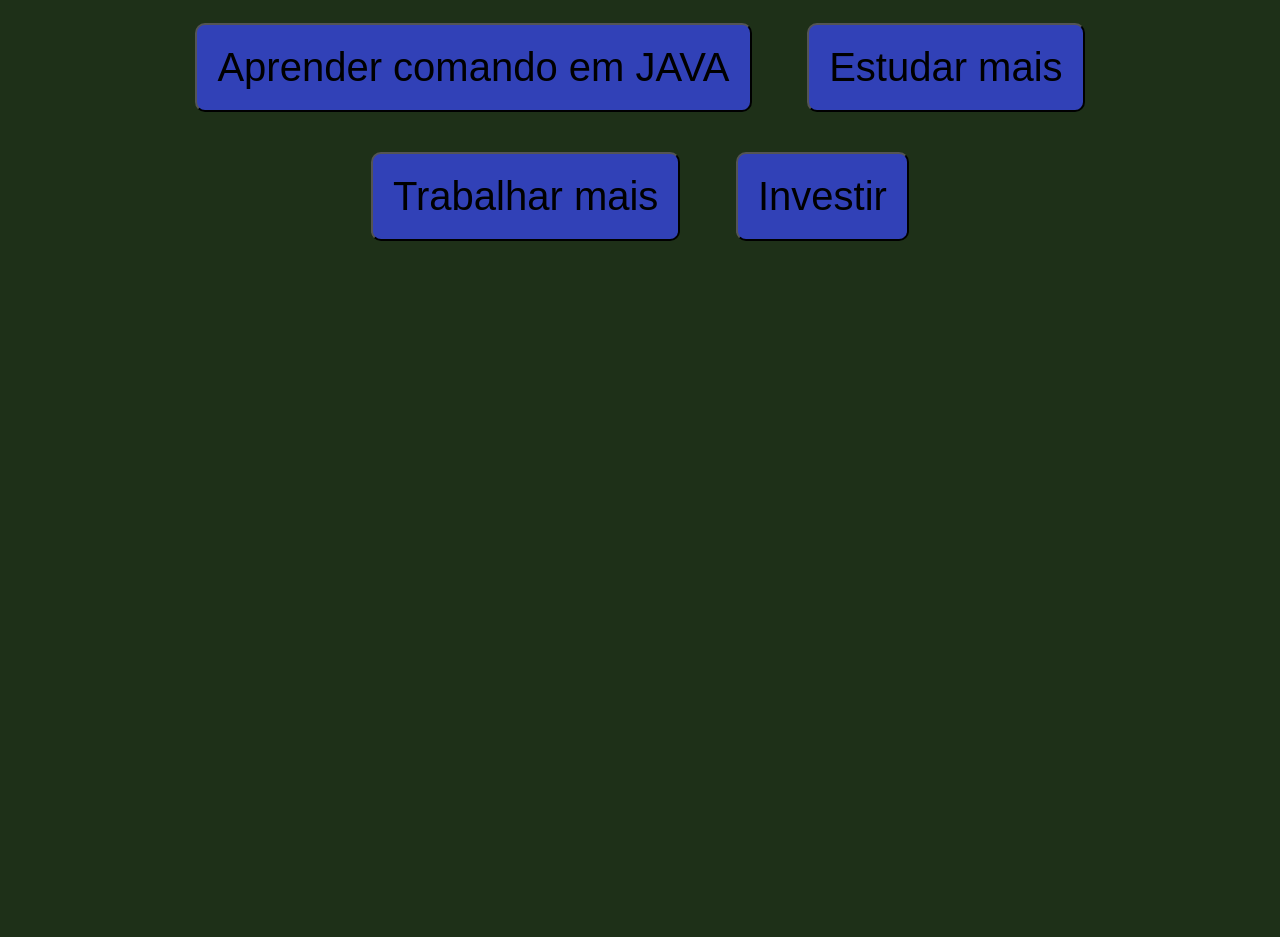
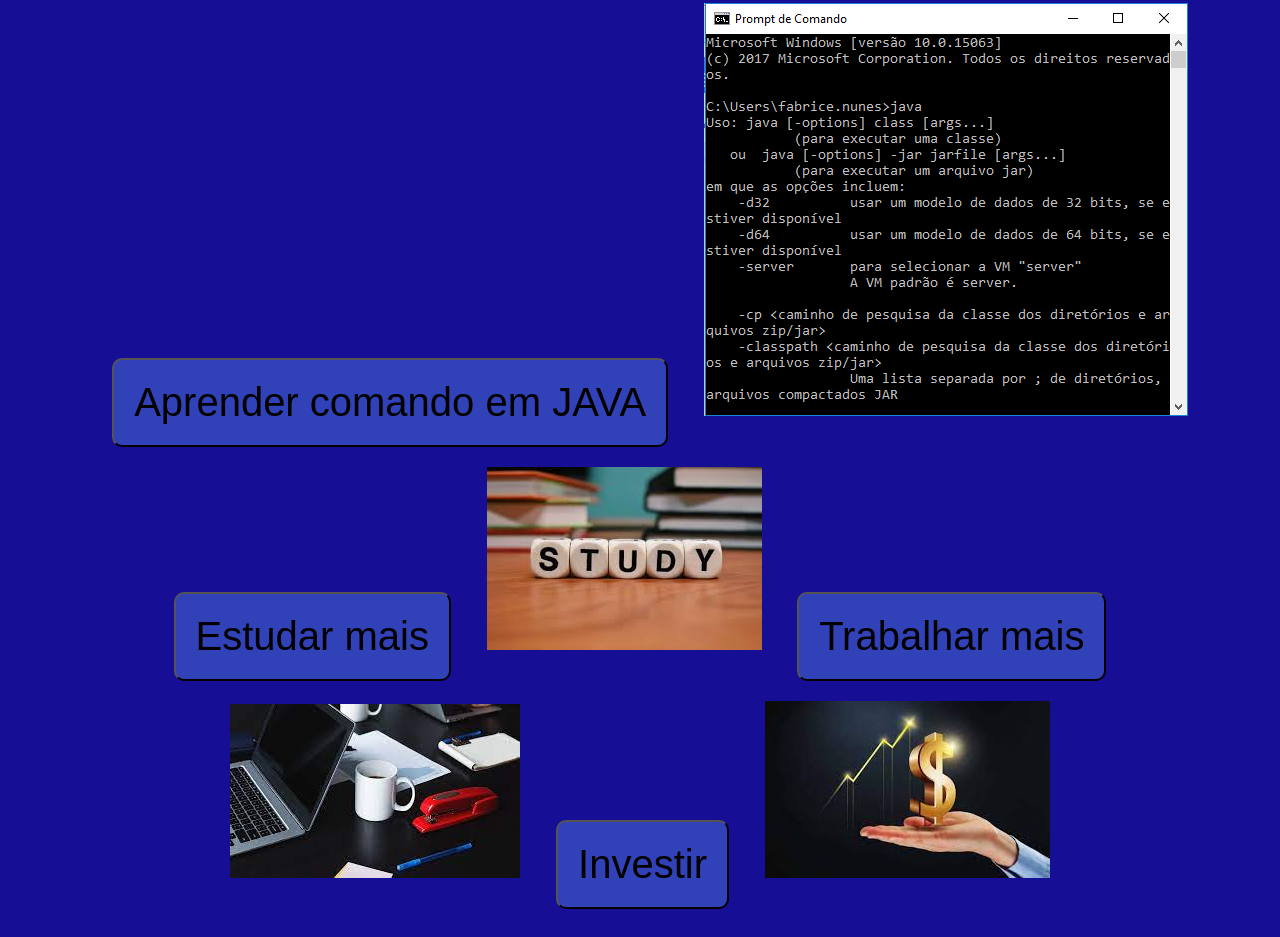
Before and after one commit to andrei-martins/metas2024, a plain HTML site: page index.html in a window 1280 px wide. Shown: the part 276-1213 px from the top of the page. Before the commit the page ends 800 px from the top, so only its background shows below. Drawn offline with Linux system fonts and the light colour scheme.

Commit message:
Add files via upload

```diff
--- a/index.html
+++ b/index.html
@@ -11,9 +11,13 @@
     <h2 class="tituloprincipal">Meus objetivos para 2024</h2>
     <div>
         <button class="botão">Aprender comando em JAVA</button>
+        <img src="./img/comandar.png">
         <button class="botão">Estudar mais</button>
+        <img src="./img/estudar.png">
         <button class="botão">Trabalhar mais</button>
+        <img src="./img/trabalhar.png">
         <button class="botão">Investir</button>
+        <img src="./img/investir.png">
     </div>
 </body>
 </html>
--- a/style.css
+++ b/style.css
@@ -14,7 +14,7 @@
 
 body{
 
-    background-color: rgb(30, 48, 24);
+    background-color: rgb(23, 14, 150);
     color: rgb(109, 241, 9);
     font-family: Cambria, Cochin, Georgia, Times, 'Times New Roman', serif;
     font-size: 60px;
```
Also changed, not shown: img/comandar.png (added), img/estudar.png (added), img/investir.png (added), img/trabalhar.png (added).
